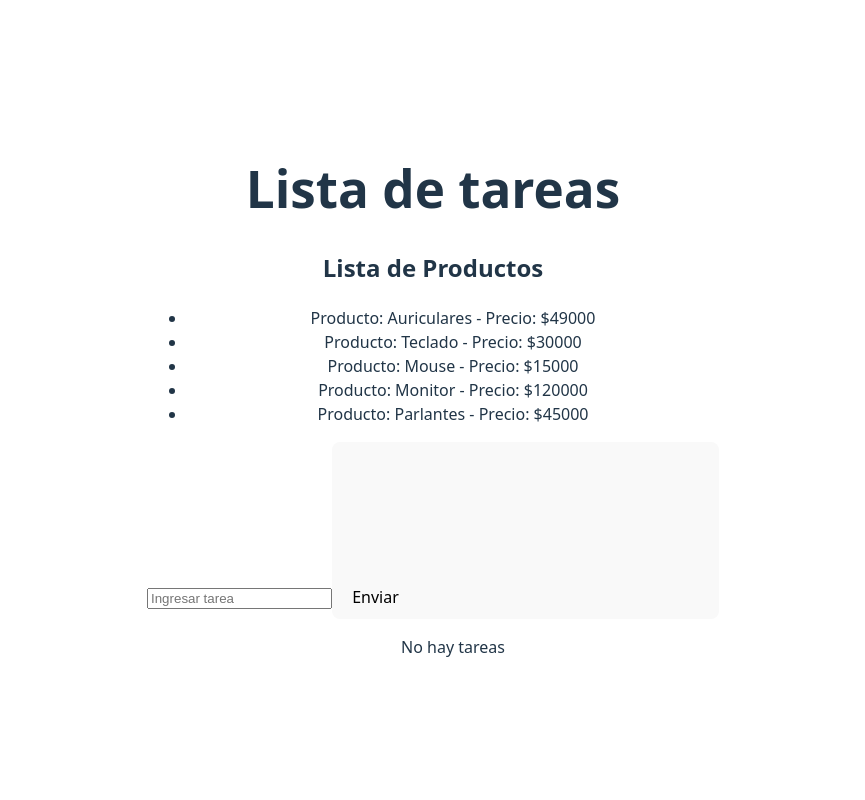
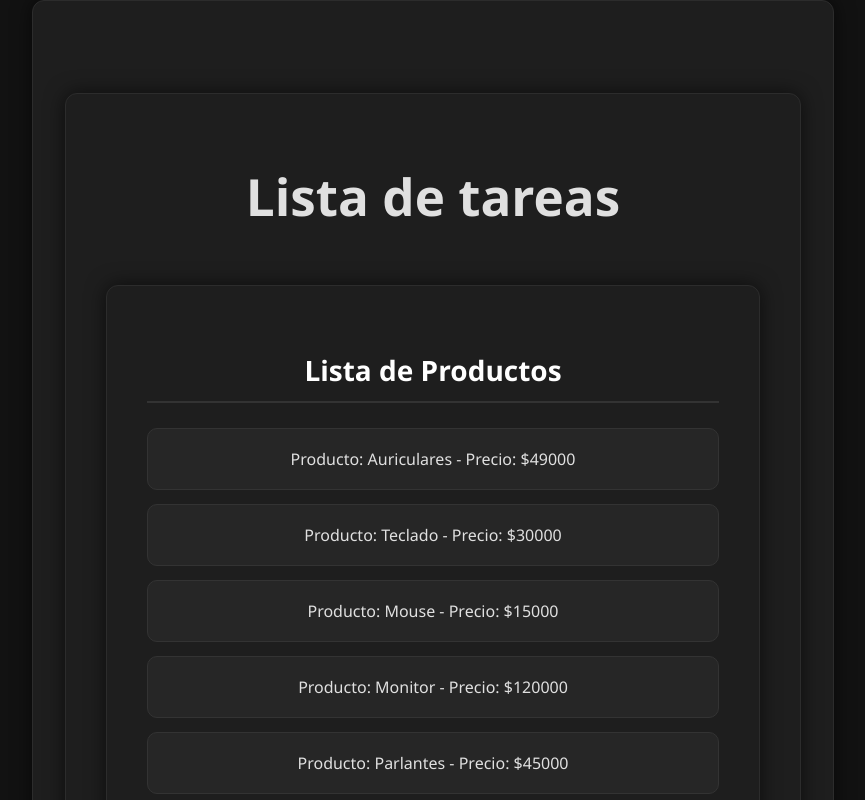
Before and after one commit to santip019/pv_tp3_grupo21, a React (Vite) app in the folder tp03PV2025Grupo21/: page / in a window 1280 px wide. Shown: the top 800 px of the page, without its empty margins (207-1072 px from the left). Built offline with nearby package versions, Linux system fonts and the light colour scheme.

Commit message:
Se agrego el archivo Producto.css y se modifico Arreglo.jsx y Producto.jsx,[ Fernandez Bruno y Calpanchay Maximiliano ]

```diff
--- a/tp03PV2025Grupo21/src/assets/components/Arreglo.jsx
+++ b/tp03PV2025Grupo21/src/assets/components/Arreglo.jsx
@@ -5,6 +5,7 @@ function Arreglo(){
     productos.push({ descripcion: "Mouse", precio: 15000 });
     productos.push({ descripcion: "Monitor", precio: 120000 });
     productos.push({ descripcion: "Parlantes", precio: 45000 });
+    productos.push({ descripcion: "Microfono", precio: 8000 });
 
     return productos;
 }
--- /dev/null
+++ b/tp03PV2025Grupo21/src/assets/components/Producto.css
@@ -0,0 +1,50 @@
+/* Producto.css */
+
+body {
+    font-family: 'Segoe UI', sans-serif;
+    background-color: #121212;
+    margin: 0;
+    padding: 0;
+    color: #e0e0e0;
+  }
+
+  div {
+    max-width: 800px;
+    margin: 60px auto;
+    background-color: #1e1e1e;
+    padding: 40px;
+    border-radius: 12px;
+    box-shadow: 0 0 20px rgba(0, 0, 0, 0.6);
+    border: 1px solid #2c2c2c;
+  }
+
+  h2 {
+    text-align: center;
+    font-size: 28px;
+    color: #ffffff;
+    margin-bottom: 25px;
+    border-bottom: 2px solid #333;
+    padding-bottom: 10px;
+  }
+
+  ul {
+    list-style: none;
+    padding: 0;
+    margin: 0;
+  }
+
+  li {
+    background-color: #262626;
+    margin-bottom: 14px;
+    padding: 18px 22px;
+    border-radius: 10px;
+    border: 1px solid #333;
+    transition: background-color 0.2s ease, transform 0.2s ease;
+    font-size: 16px;
+  }
+
+  li:hover {
+    background-color: #333;
+    transform: translateY(-2px);
+    box-shadow: 0 2px 8px rgba(255, 255, 255, 0.05);
+  }
--- a/tp03PV2025Grupo21/src/assets/components/Producto.jsx
+++ b/tp03PV2025Grupo21/src/assets/components/Producto.jsx
@@ -1,3 +1,4 @@
+import './Producto.css'
 import React, { useEffect } from "react";
 import Arreglo from "./Arreglo";
 
```
